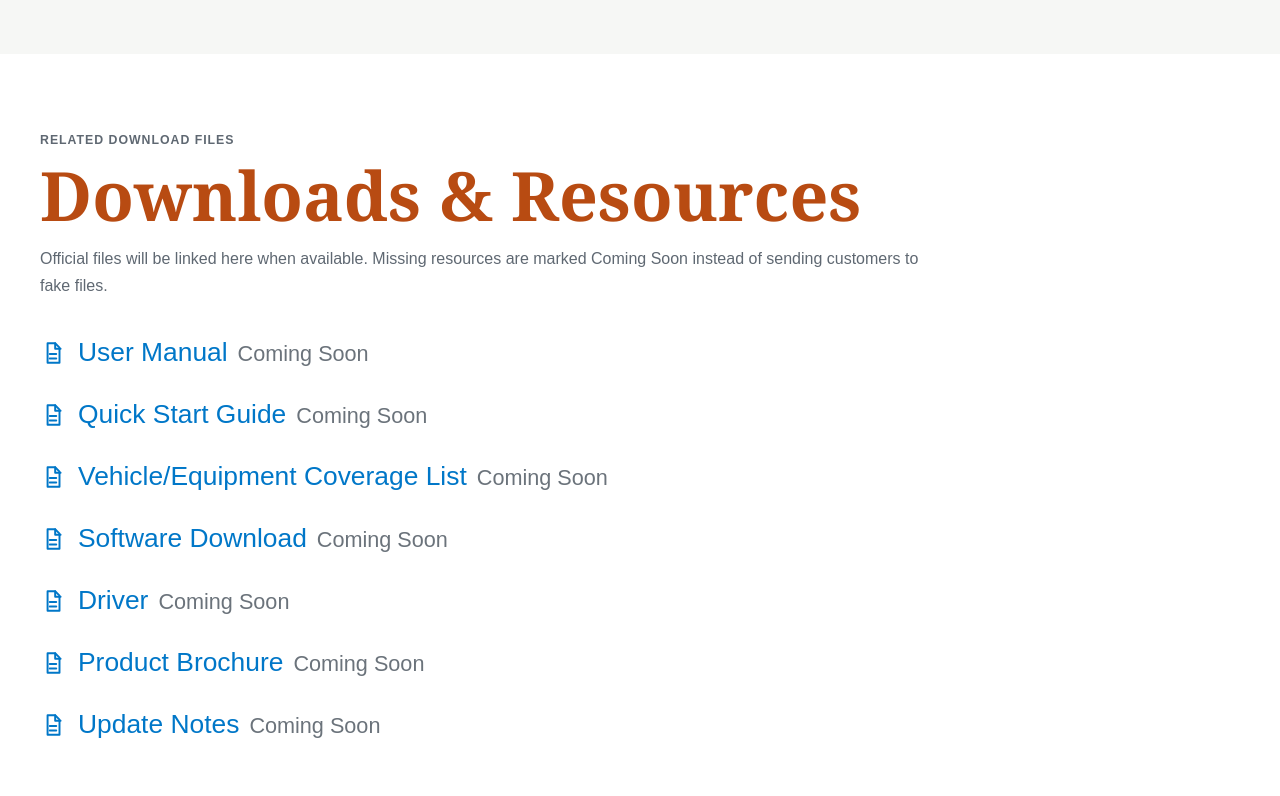
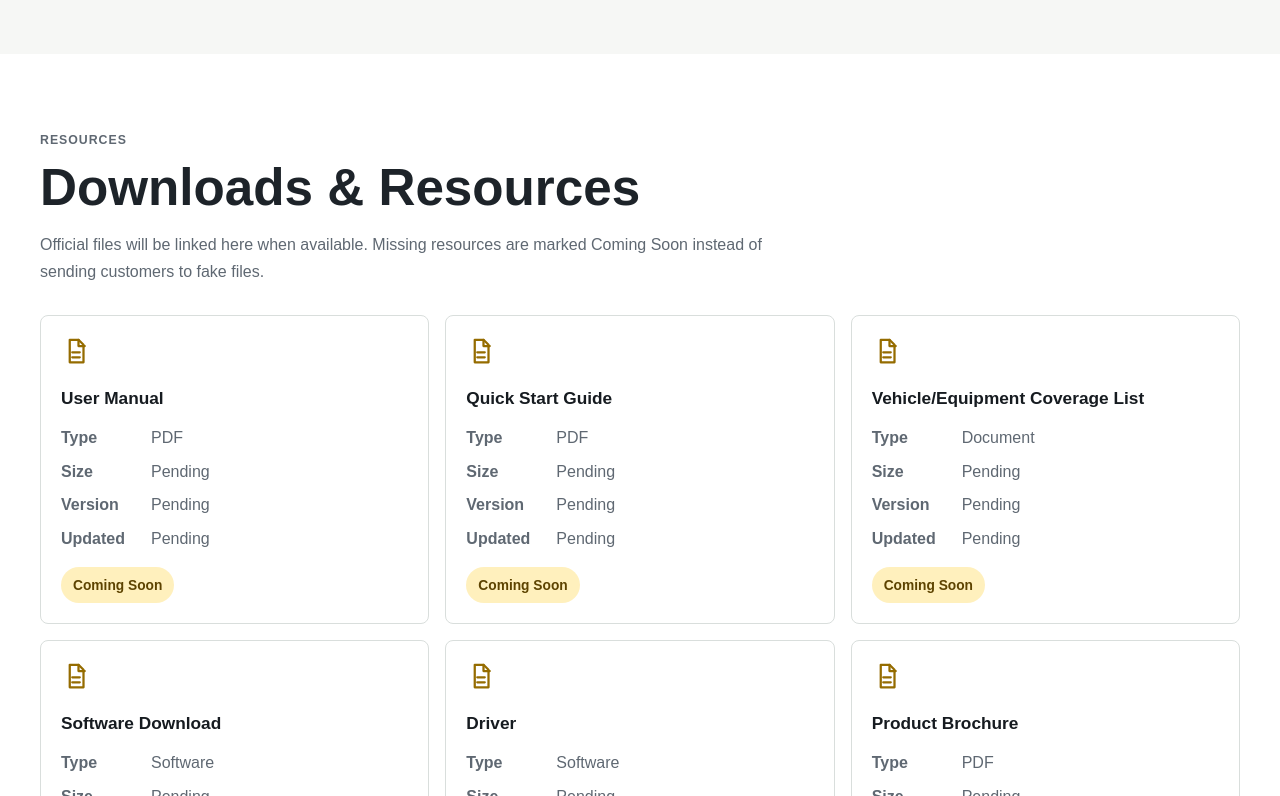
Before and after one commit to mengyliu6/xtruck-site, a Vue app: page / in a window 1280 px wide. Shown: the part 984-1780 px from the top of the page. Built offline with nearby package versions, Linux system fonts and the light colour scheme.

Commit message:
Refine downloads resources section

```diff
--- a/src/assets/styles/base.css
+++ b/src/assets/styles/base.css
@@ -460,74 +460,6 @@ img {
   border-radius: 2px;
 }
 
-.download-heading {
-  max-width: 880px;
-  margin-bottom: 22px;
-}
-
-.download-heading h2 {
-  margin: 0 0 12px;
-  color: #b84b12;
-  font-family: Georgia, Times New Roman, serif;
-  font-size: clamp(2.5rem, 6vw, 4.25rem);
-  font-weight: 800;
-  line-height: 1;
-  letter-spacing: 0;
-}
-
-.download-heading p {
-  color: var(--muted);
-  line-height: 1.7;
-}
-
-.download-list {
-  display: grid;
-  gap: 18px;
-  max-width: 980px;
-  margin: 0;
-  padding: 10px 0 0;
-  list-style: none;
-}
-
-.download-row {
-  display: grid;
-  grid-template-columns: 28px minmax(0, auto) auto;
-  align-items: center;
-  justify-content: start;
-  gap: 10px;
-  min-height: 44px;
-  color: #0077c8;
-  font-size: clamp(1.12rem, 2.2vw, 1.65rem);
-  line-height: 1.35;
-}
-
-.download-row .icon-glyph {
-  width: 26px;
-  height: 26px;
-  color: #0077c8;
-}
-
-.download-row__link {
-  color: #0077c8;
-  text-decoration-thickness: 1px;
-  text-underline-offset: 4px;
-}
-
-.download-row__link:hover {
-  text-decoration-line: underline;
-}
-
-.download-row__name {
-  min-width: 0;
-  overflow-wrap: anywhere;
-}
-
-.download-row__meta {
-  color: #6b737b;
-  font-size: 0.82em;
-  white-space: nowrap;
-}
-
 .feature-grid,
 .coverage-grid,
 .download-grid {
@@ -958,17 +890,6 @@ img {
     grid-template-columns: 76px 1fr;
   }
 
-  .download-row {
-    grid-template-columns: 26px minmax(0, 1fr);
-    gap: 8px 10px;
-    font-size: 1.08rem;
-  }
-
-  .download-row__meta {
-    grid-column: 2;
-    white-space: normal;
-  }
-
   .floating-whatsapp {
     display: none;
   }
--- a/src/components/product/ProductSections.vue
+++ b/src/components/product/ProductSections.vue
@@ -20,29 +20,47 @@ import { product } from '@/data/product'
 
     <section id="downloads" class="section section--downloads">
       <div class="section-shell">
-        <div class="download-heading">
-          <p class="eyebrow">Related Download Files</p>
+        <div class="section-heading">
+          <p class="eyebrow">Resources</p>
           <h2>Downloads & Resources</h2>
           <p>
             Official files will be linked here when available. Missing resources are marked Coming
             Soon instead of sending customers to fake files.
           </p>
         </div>
-        <ul class="download-list" aria-label="Related download files">
-          <li v-for="item in product.downloads" :key="item.name" class="download-row">
+        <div class="download-grid">
+          <article v-for="item in product.downloads" :key="item.name" class="download-card">
             <IconGlyph name="document" />
+            <h3>{{ item.name }}</h3>
+            <dl>
+              <div>
+                <dt>Type</dt>
+                <dd>{{ item.type }}</dd>
+              </div>
+              <div>
+                <dt>Size</dt>
+                <dd>{{ item.size || 'Pending' }}</dd>
+              </div>
+              <div>
+                <dt>Version</dt>
+                <dd>{{ item.version || 'Pending' }}</dd>
+              </div>
+              <div>
+                <dt>Updated</dt>
+                <dd>{{ item.updated || 'Pending' }}</dd>
+              </div>
+            </dl>
             <a
               v-if="item.status === 'available' && item.href"
               :href="item.href"
-              class="download-row__link"
+              class="button button--secondary"
               download
             >
-              {{ item.name }}
+              Download
             </a>
-            <span v-else class="download-row__name">{{ item.name }}</span>
-            <span class="download-row__meta">{{ item.size || 'Coming Soon' }}</span>
-          </li>
-        </ul>
+            <span v-else class="status-pill">Coming Soon</span>
+          </article>
+        </div>
       </div>
     </section>
 
```
Also changed, not shown: 1 other file (tests, documents, lock files or other folders).
